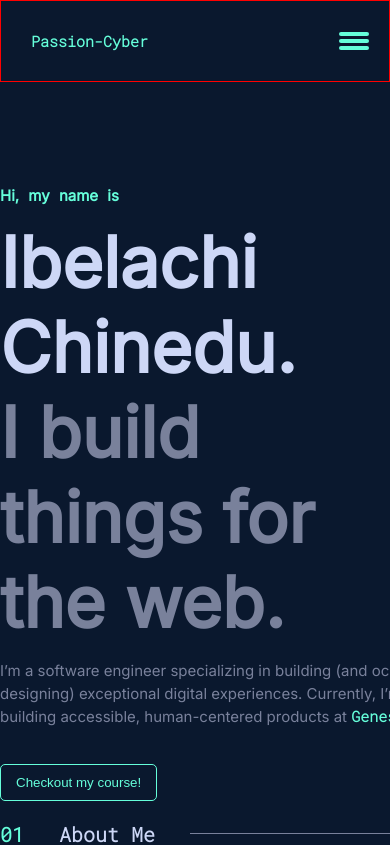
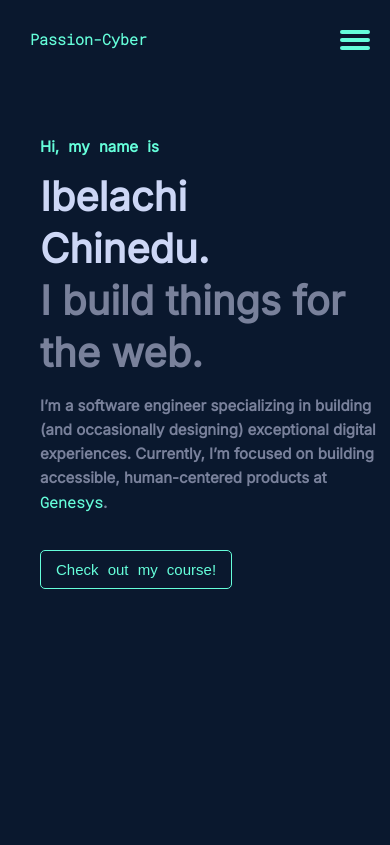
Before and after one commit to Passion-cyber/Passion-Cyber-First-Iteration-, a React (Create React App) app: page / in a window 390 px wide. Shown: the top 845 px of the page. Built offline with nearby package versions, Linux system fonts and the light colour scheme.

Commit message:
Completed the hero-section and made it responsicve

```diff
--- a/src/App.css
+++ b/src/App.css
@@ -10,27 +10,25 @@
 :root {
   --primary-color: #0a182e;
   --secondary-color: #65feda;
-  --hover-color: #2f3c50;
   --dark-white-color: #cdd7f6;
   --darker-white-color: #79819b;
+  --hover-color: #2f3c50;
+  --modal-color: #102241;
 }
 
 body,
 html {
   font-family: "Inter", sans-serif;
-  /* font-family: "Roboto Mono", monospace; */
   background-color: var(--primary-color);
   font-size: 10px;
-  /* max-width: 1440px; */
   margin: auto;
   overflow-x: hidden;
+  line-height: 1.3;
+  /* font-family: "Roboto Mono", monospace; */
+  /* max-width: 1440px; */
 }
 
-.container {
-  max-width: 1000px;
-  padding: 2rem 0;
-  margin: auto;
-}
+
 
 a {
   text-decoration: none;
--- a/src/components/Button.jsx
+++ b/src/components/Button.jsx
@@ -1,5 +1,4 @@
 import "../stylesheets/Button.css";
-
 const Button = ({ text }) => {
   return <button className="primary-btn">{text}</button>;
 };
--- a/src/components/HeroSection.jsx
+++ b/src/components/HeroSection.jsx
@@ -4,11 +4,11 @@ import Button from "./Button";
 
 
 const HeroSection = () => {
-  const customStyles = {
-    padding: '2rem 2.5rem',
-  };
+  // const customStyles = {
+  //   padding: '2rem 4.5rem',
+  // };
   return (
-    <section className="container">
+    <section className="hero-container">
       <div className="hero-container">
         <h2 className="intro">Hi, my name is </h2>
         <h1>
@@ -19,7 +19,7 @@ const HeroSection = () => {
           designing) exceptional digital experiences. Currently, I’m focused on
           building accessible, human-centered products at <a href="https://www.genesystechhub.com/" target="_blank"  rel="noreferrer" className="upstatement">Genesys</a>.
         </p>
-        <Link to="/resume"><Button styles={customStyles} text="Checkout my course!"/></Link>
+        <Link to="/resume"><Button text="Check out my course!"/></Link>
       </div>
     </section>
   );
--- a/src/components/Navbar.jsx
+++ b/src/components/Navbar.jsx
@@ -13,9 +13,9 @@ const Navbar = () => {
           <Link to="/"> Passion-<span>Cyber</span></Link>
         </div>
         <nav className={`navigation ${navopen && "ovelay mobile"}`}>
-          {navItem.map((item, index) => (
+          {navItem.map(({path, number, text}, index) => (
 
-        <Link key={index} to={item.path}>{item.number}<span>{item.text}</span></Link>
+        <Link key={index} to={path}>{number}<span>{text}</span></Link>
           ))}
           <Link to="/resume"><Button text="Resume"/></Link>
         </nav>
--- a/src/components/About.jsx
+++ b/src/pages/Aboutpage/About.jsx
@@ -1,10 +1,10 @@
 import React from "react";
-import Heading from "./Heading";
-import Anchor from "./Anchor";
+import Heading from "../../components/Heading"
+import Anchor from "../../components/Anchor"
 
 const About = () => {
   return (
-    <section>
+    <section className="container">
       <div className="content-section">
         <Heading number={"01"} text={"About Me"} empty_div={""} />
         <p className="first-paragraph">
@@ -15,8 +15,7 @@ const About = () => {
         </p>
         <p className="second-paragraph">
           Fast-forward to today, and I’ve had the privilege of working at{" "}
-          <Anchor
-            path={"/https://open.spotify.com/search/Nf%20Dreams"}
+          <Anchor path={"/https://open.spotify.com/search/Nf%20Dreams"}
             text={"an advertising angency"}
           />
           , a start-up, a huge corporation, and a student-led design studio. My
--- a/src/pages/Homepage/Homepage.jsx
+++ b/src/pages/Homepage/Homepage.jsx
@@ -1,6 +1,7 @@
 import React from "react";
 import HeroSection from "../../components/HeroSection";
-import About from "../../components/About";
+import About from "../Aboutpage/About";
+
 // import LeftSocials from "../../components/LeftSocials";
 // import RightSocials from "../../components/RightSocials";
 
--- a/src/stylesheets/Anchor.css
+++ b/src/stylesheets/Anchor.css
@@ -1,10 +1,9 @@
-.global-links{
-    color: var(--secondary-color);
-    padding-bottom: .5rem;
-    transition: all 0.3s ease-in;
-
+.global-links {
+  color: var(--secondary-color);
+  padding-bottom: 0.5rem;
+  transition: all 0.3s ease-in;
 }
 
-.global-links:hover{
-    text-decoration: 1px solid var(--secondary-color);
+.global-links:hover {
+  text-decoration: 1px solid var(--secondary-color);
 }
--- a/src/stylesheets/Button.css
+++ b/src/stylesheets/Button.css
@@ -4,6 +4,8 @@
   border: 1px solid var(--secondary-color);
   border-radius: 0.5rem;
   padding: 1rem 1.5rem;
+  word-spacing: 5px;
+  font-size: 1.5rem;
   cursor: pointer;
   transition: all 0.3s ease-in;
 }
--- a/src/stylesheets/HeroSection.css
+++ b/src/stylesheets/HeroSection.css
@@ -1,13 +1,13 @@
 .hero-container {
   max-width: 1000px;
+  width: 100%;
   display: flex;
   align-items: flex-start;
   flex-direction: column;
   gap: 1.5rem;
   margin: auto;
-  width: 100%;
-  margin-top: 10vh;
-
+  margin: 7vh auto;
+  padding: 0 auto;
 }
 
 .hero-container h2 {
@@ -29,12 +29,12 @@
 .hero-container .hero-description {
   color: var(--darker-white-color);
   font-size: 1.5rem;
-  font-weight: 500;
+  font-weight: 600;
   width: 500px;
   line-height: 1.5;
   margin-bottom: 2rem;
 }
-
+/*
 .secondary-button {
   background-color: var(--primary-color);
   color: var(--secondary-color);
@@ -49,12 +49,58 @@
   outline: none;
   box-shadow: 3px 3px 0 0 var(--secondary-color);
   transform: translate(-5px, -5px);
-}
+} */
 
 .hero-container .upstatement {
   color: var(--secondary-color);
   transition: all 1s ease-in;
 }
+
 .hero-container .upstatement:hover {
   border-bottom: 1px solid var(--secondary-color);
 }
+@media (max-width: 1200px) {
+  .hero-container {
+    max-width: 800;
+    margin: 3vh auto;
+    padding: 2rem;
+    height: calc(100vh - 7rem);
+  }
+}
+@media (max-width: 950px) {
+  .hero-container h1 {
+    font-size: 60px;
+    font-weight: bolder;
+    color: var(--dark-white-color);
+  }
+}
+
+@media (max-width: 768px) {
+  .hero-container {
+    max-width: 600px;
+    margin: 1vh auto;
+    padding: 2rem;
+    height: calc(100vh - 7rem);
+  }
+
+  .hero-container h2 {
+    color: var(--secondary-color);
+    word-spacing: 5px;
+    font-size: 1.5rem;
+  }
+
+  .hero-container h1 {
+    font-size: 40px;
+    font-weight: bolder;
+    color: var(--dark-white-color);
+  }
+
+  .hero-container .hero-description {
+    color: var(--darker-white-color);
+    font-size: 1.5rem;
+    font-weight: 600;
+    width: 350px;
+    line-height: 1.6;
+    margin-bottom: 2rem;
+  }
+}
--- a/src/stylesheets/Navbar.css
+++ b/src/stylesheets/Navbar.css
@@ -34,9 +34,9 @@
 
 .navigation a {
   color: var(--secondary-color);
-  font-size: 1.5rem;
-  font-weight: 500;
-  gap: 1.5rem;
+  font-size: 1.4rem;
+  font-weight: 600;
+  gap: 2rem;
   transition: all 0.3s ease-in;
 }
 
@@ -56,11 +56,6 @@
 }
 
 @media (max-width: 768px) {
-  .header-wrapper {
-    border: 1px solid red;
-    align-items: center;
-  }
-
   .navigation {
     position: fixed;
     top: 0;
@@ -71,7 +66,7 @@
     flex-direction: column;
     align-items: center;
     justify-content: center;
-    background-color: #102241;
+    background-color: var(--modal-color);
     text-align: center;
     transform: translateX(100%);
     transition: transform 0.3s ease-in;
@@ -83,9 +78,9 @@
 
   .navigation a:not(:last-child) {
     color: var(--secondary-color);
-    font-size: 1.5rem;
-    font-weight: 500;
-    gap: 1.5rem;
+    font-size: 1.4rem;
+    font-weight: 600;
+    gap: 2rem;
     margin-bottom: 1.5rem;
     width: 100%;
     transition: all 0.3s ease-in;
@@ -102,7 +97,7 @@
 
   .toggle-menu {
     display: flex;
-    justify-content: space-around;
+    justify-content: space-between;
     flex-flow: column nowrap;
     cursor: pointer;
   }
@@ -111,7 +106,7 @@
     width: 3rem;
     height: 0.4rem;
     border-radius: 10px;
-    transform-origin: 6px;
+    transform-origin: 4px;
     background-color: var(--secondary-color);
     transition: all 0.3s linear;
   }
```
Also changed, not shown: src/App.js (+7 -10 lines), src/stylesheets/About.css (added). Lines whose indentation alone changed are shown as unchanged.
